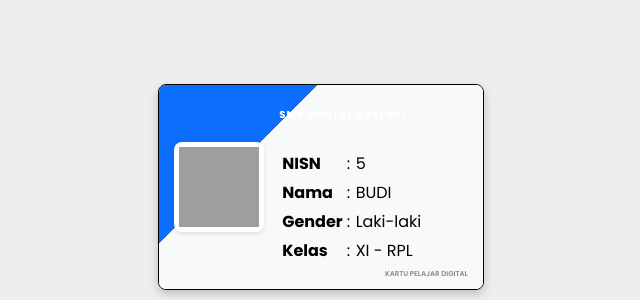
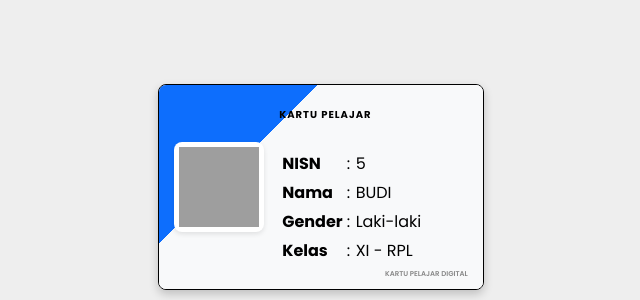
Before and after one commit to iim028/absen-qr, a PHP site: page /cetak_kartu.php?id=5 in a window 1280 px wide. Shown: the part 213-513 px from the top of the page, without its empty margins (319-959 px from the left). Run offline with PHP 8.4, Linux system fonts and the light colour scheme; a user stored in the database is signed in; data comes from the database, SQL or seed files in the repository; grey boxes are pictures that could not be loaded.

Commit message:
Update cetak_kartu.php

```diff
--- a/cetak_kartu.php
+++ b/cetak_kartu.php
@@ -86,7 +86,7 @@ if (!$d) { echo "Data siswa tidak ditemukan."; exit; }
         .school-name {
             font-size: 10px;
             font-weight: 700;
-            color: white;
+            color: black;
             text-transform: uppercase;
             letter-spacing: 1px;
             margin-bottom: 25px; /* Jarak agar turun dari area biru */
@@ -162,7 +162,7 @@ if (!$d) { echo "Data siswa tidak ditemukan."; exit; }
             </div>
 
             <div class="info-area">
-                <div class="school-name">SMK DIGITAL ABSENSI</div>
+                <div class="school-name">KARTU PELAJAR</div>
                 <table>
                     <tr>
                         <td width="50"><strong>NISN</strong></td>
```
